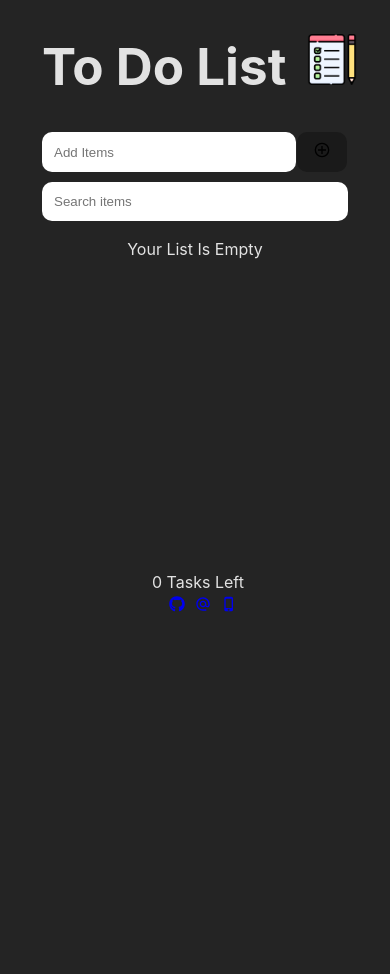
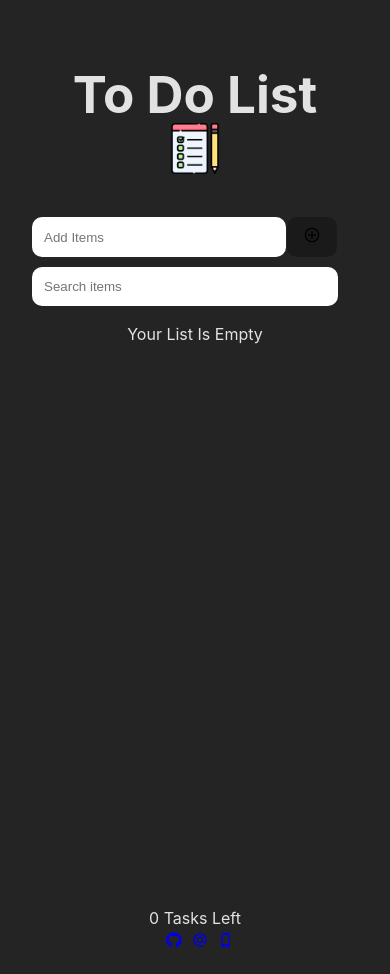
Before and after one commit to Veerachelvan/To-Do-List-React, a React (Vite) app: page / in a window 390 px wide. Before the commit the page ends 844 px from the top, so only its background shows below. Built offline with nearby package versions, Linux system fonts and the light colour scheme.

Commit message:
add media query

```diff
--- a/src/App.css
+++ b/src/App.css
@@ -8,7 +8,7 @@
 .head{
   top: 0%;
   display: flex;
-  position: fixed;
+  position: relative;
 }
 
 .head img{
@@ -68,6 +68,10 @@
   border: 2px solid blue;
 }
 
+.searchItems{
+  display: flex;
+}
+
 .searchItems label {
   position: absolute;
   left: -99999px;
@@ -92,7 +96,7 @@
 }
 
 ul{
-  position: fixed;
+  position: relative;
   height: 328px;
   width: 310px;
   list-style: none;
@@ -141,7 +145,7 @@ li label{
   accent-color: rgb(143, 18, 132);
 }
 .foot{
-  position: fixed;
+  position: relative;
   bottom: 0;
   margin-bottom: 0;
   top: 380px;
@@ -157,3 +161,28 @@ li label{
   justify-content: space-between;
   margin-left: 10px;
 }
+
+/* Responsive styling */
+@media (max-width: 768px) {
+
+  .head{
+    top: 0%;
+    display: flex;
+    position: relative;
+  }
+
+  ul {
+    position: relative;
+    height: 328px;
+    width: 310px;
+    list-style: none;
+    padding: 0 3px;
+    overflow: hidden;
+    overflow-y: scroll;
+  }
+
+  .foot {
+    position: relative;
+    padding: 20px 10px;
+  }
+}
--- a/src/index.css
+++ b/src/index.css
@@ -16,9 +16,9 @@
 body {
   margin: 0;
   display: flex;
-  padding-top: 100px;
-  /* min-width: 320px;
-  min-height: 100vh; */
+  /* padding-top: 100px; */
+  min-width: 320px;
+  /* min-height: 100vh; */
 }
 
 h1 {
```
